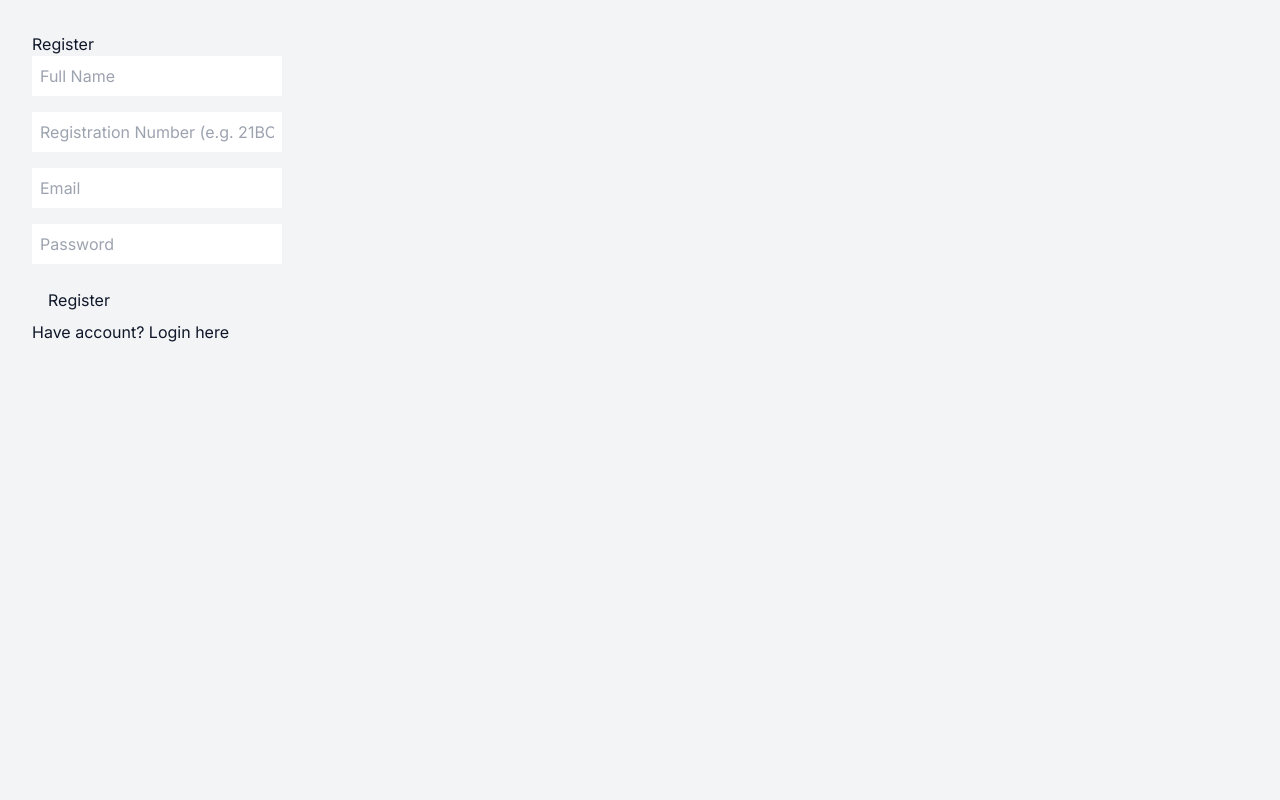
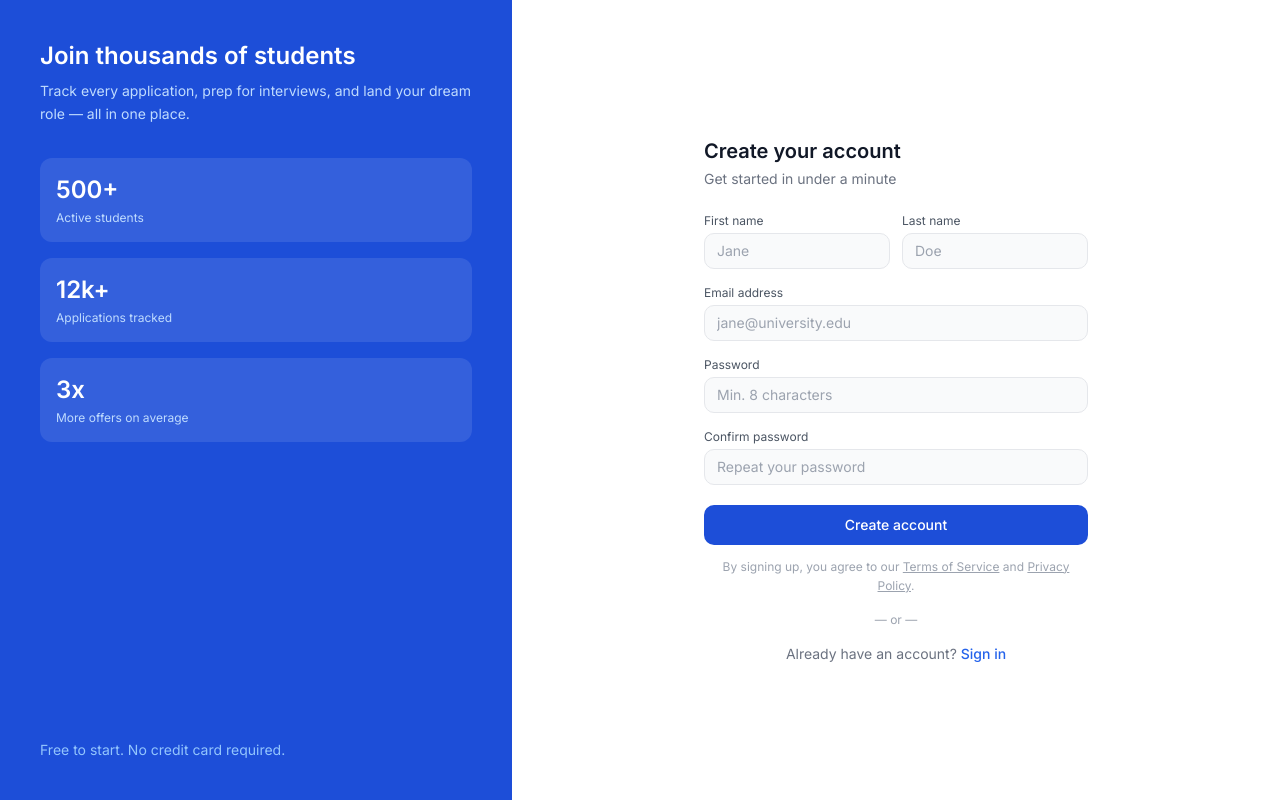
Before and after one commit to jahnavisaii/internship-tracker-frontend, a Next.js app: page /register in a window 1280 px wide. Built offline with nearby package versions, Linux system fonts and the light colour scheme; no server answers.

Commit message:
Add register page UI — matching login style

```diff
--- a/app/register/page.tsx
+++ b/app/register/page.tsx
@@ -1,62 +1,201 @@
-'use client';
-import { useState } from 'react';
-import { register } from '@/lib/api/auth';
-import { useRouter } from 'next/navigation';
+"use client";
+
+import { useState } from "react";
+import { useRouter } from "next/navigation";
 
 export default function RegisterPage() {
   const router = useRouter();
-  const [name, setName] = useState('');
-  const [email, setEmail] = useState('');
-  const [password, setPassword] = useState('');
-  const [regNo, setRegNo] = useState('');   // ← ADDED regNo
-  const [error, setError] = useState('');
+  const [form, setForm] = useState({
+    firstName: "",
+    lastName: "",
+    email: "",
+    password: "",
+    confirmPassword: "",
+  });
+  const [error, setError] = useState("");
+  const [loading, setLoading] = useState(false);
 
-  const handleRegister = async () => {
+  const handleChange = (e: React.ChangeEvent<HTMLInputElement>) => {
+    setForm({ ...form, [e.target.name]: e.target.value });
+  };
+
+  const handleSubmit = async () => {
+    setError("");
+
+    if (!form.firstName || !form.lastName || !form.email || !form.password || !form.confirmPassword) {
+      setError("Please fill in all fields.");
+      return;
+    }
+    if (form.password.length < 8) {
+      setError("Password must be at least 8 characters.");
+      return;
+    }
+    if (form.password !== form.confirmPassword) {
+      setError("Passwords do not match.");
+      return;
+    }
+
+    setLoading(true);
     try {
-      await register({ name, email, password, regNo }); // ← sends regNo
-      router.push('/login');                             // ← go to login after register
-    } catch (err) {
-      setError('Registration failed');
-      console.error(err);
+      const res = await fetch("/api/auth/register", {
+        method: "POST",
+        headers: { "Content-Type": "application/json" },
+        body: JSON.stringify({
+          firstName: form.firstName,
+          lastName: form.lastName,
+          email: form.email,
+          password: form.password,
+        }),
+      });
+
+      const data = await res.json();
+      if (!res.ok) {
+        setError(data.message || "Registration failed. Please try again.");
+      } else {
+        router.push("/login");
+      }
+    } catch {
+      setError("Something went wrong. Please try again.");
+    } finally {
+      setLoading(false);
     }
   };
 
+  const handleKeyDown = (e: React.KeyboardEvent) => {
+    if (e.key === "Enter") handleSubmit();
+  };
+
   return (
-    <div style={{ padding: '2rem' }}>
-      <h1>Register</h1>
-      {error && <p style={{ color: 'red' }}>{error}</p>}
+    <div className="min-h-screen flex">
+      {/* Left panel — hidden on mobile */}
+      <div className="hidden md:flex md:w-2/5 bg-blue-700 flex-col justify-between p-10 text-white">
+        <div>
+          <h1 className="text-2xl font-semibold mb-2">Join thousands of students</h1>
+          <p className="text-blue-200 text-sm leading-relaxed">
+            Track every application, prep for interviews, and land your dream role — all in one place.
+          </p>
+
+          <div className="mt-8 space-y-4">
+            <div className="bg-white/10 rounded-xl p-4">
+              <p className="text-2xl font-semibold">500+</p>
+              <p className="text-blue-200 text-xs mt-1">Active students</p>
+            </div>
+            <div className="bg-white/10 rounded-xl p-4">
+              <p className="text-2xl font-semibold">12k+</p>
+              <p className="text-blue-200 text-xs mt-1">Applications tracked</p>
+            </div>
+            <div className="bg-white/10 rounded-xl p-4">
+              <p className="text-2xl font-semibold">3x</p>
+              <p className="text-blue-200 text-xs mt-1">More offers on average</p>
+            </div>
+          </div>
+        </div>
+
+        <p className="text-blue-300 text-sm">Free to start. No credit card required.</p>
+      </div>
+
+      {/* Right panel */}
+      <div className="flex flex-1 flex-col justify-center px-8 py-12 bg-white">
+        <div className="mx-auto w-full max-w-sm">
+          <h2 className="text-xl font-semibold text-gray-900 mb-1">Create your account</h2>
+          <p className="text-sm text-gray-500 mb-6">Get started in under a minute</p>
+
+          {error && (
+            <div className="mb-4 rounded-lg bg-red-50 border border-red-200 px-4 py-3 text-sm text-red-700">
+              {error}
+            </div>
+          )}
+
+          {/* Name row */}
+          <div className="flex gap-3 mb-4">
+            <div className="flex-1">
+              <label className="block text-xs text-gray-600 mb-1">First name</label>
               <input
-        type="text"
-        placeholder="Full Name"
-        value={name}
-        onChange={(e) => setName(e.target.value)}
-        style={{ display: 'block', marginBottom: '1rem', padding: '0.5rem' }}
+                name="firstName"
+                value={form.firstName}
+                onChange={handleChange}
+                onKeyDown={handleKeyDown}
+                placeholder="Jane"
+                className="w-full h-9 px-3 rounded-lg border border-gray-200 bg-gray-50 text-sm focus:outline-none focus:border-blue-500 focus:ring-2 focus:ring-blue-100"
               />
+            </div>
+            <div className="flex-1">
+              <label className="block text-xs text-gray-600 mb-1">Last name</label>
               <input
-        type="text"
-        placeholder="Registration Number (e.g. 21BCE1234)"
-        value={regNo}
-        onChange={(e) => setRegNo(e.target.value)}
-        style={{ display: 'block', marginBottom: '1rem', padding: '0.5rem' }}
+                name="lastName"
+                value={form.lastName}
+                onChange={handleChange}
+                onKeyDown={handleKeyDown}
+                placeholder="Doe"
+                className="w-full h-9 px-3 rounded-lg border border-gray-200 bg-gray-50 text-sm focus:outline-none focus:border-blue-500 focus:ring-2 focus:ring-blue-100"
               />
+            </div>
+          </div>
+
+          <div className="mb-4">
+            <label className="block text-xs text-gray-600 mb-1">Email address</label>
             <input
+              name="email"
               type="email"
-        placeholder="Email"
-        value={email}
-        onChange={(e) => setEmail(e.target.value)}
-        style={{ display: 'block', marginBottom: '1rem', padding: '0.5rem' }}
+              value={form.email}
+              onChange={handleChange}
+              onKeyDown={handleKeyDown}
+              placeholder="jane@university.edu"
+              className="w-full h-9 px-3 rounded-lg border border-gray-200 bg-gray-50 text-sm focus:outline-none focus:border-blue-500 focus:ring-2 focus:ring-blue-100"
             />
+          </div>
+
+          <div className="mb-4">
+            <label className="block text-xs text-gray-600 mb-1">Password</label>
             <input
+              name="password"
               type="password"
-        placeholder="Password"
-        value={password}
-        onChange={(e) => setPassword(e.target.value)}
-        style={{ display: 'block', marginBottom: '1rem', padding: '0.5rem' }}
+              value={form.password}
+              onChange={handleChange}
+              onKeyDown={handleKeyDown}
+              placeholder="Min. 8 characters"
+              className="w-full h-9 px-3 rounded-lg border border-gray-200 bg-gray-50 text-sm focus:outline-none focus:border-blue-500 focus:ring-2 focus:ring-blue-100"
             />
-      <button onClick={handleRegister} style={{ padding: '0.5rem 1rem' }}>
-        Register
+          </div>
+
+          <div className="mb-5">
+            <label className="block text-xs text-gray-600 mb-1">Confirm password</label>
+            <input
+              name="confirmPassword"
+              type="password"
+              value={form.confirmPassword}
+              onChange={handleChange}
+              onKeyDown={handleKeyDown}
+              placeholder="Repeat your password"
+              className="w-full h-9 px-3 rounded-lg border border-gray-200 bg-gray-50 text-sm focus:outline-none focus:border-blue-500 focus:ring-2 focus:ring-blue-100"
+            />
+          </div>
+
+          <button
+            onClick={handleSubmit}
+            disabled={loading}
+            className="w-full h-10 bg-blue-700 hover:bg-blue-800 text-white text-sm font-medium rounded-lg transition-colors disabled:opacity-60"
+          >
+            {loading ? "Creating account..." : "Create account"}
           </button>
-      <p>Have account? <a href="/login">Login here</a></p>
+
+          <p className="text-center text-xs text-gray-400 mt-3 leading-relaxed">
+            By signing up, you agree to our{" "}
+            <a href="/terms" className="underline hover:text-gray-600">Terms of Service</a>{" "}
+            and{" "}
+            <a href="/privacy" className="underline hover:text-gray-600">Privacy Policy</a>.
+          </p>
+
+          <div className="my-4 text-center text-xs text-gray-400">— or —</div>
+
+          <p className="text-center text-sm text-gray-500">
+            Already have an account?{" "}
+            <a href="/login" className="text-blue-600 hover:underline font-medium">
+              Sign in
+            </a>
+          </p>
+        </div>
+      </div>
     </div>
   );
 }
```
Lines whose indentation alone changed are shown as unchanged.
